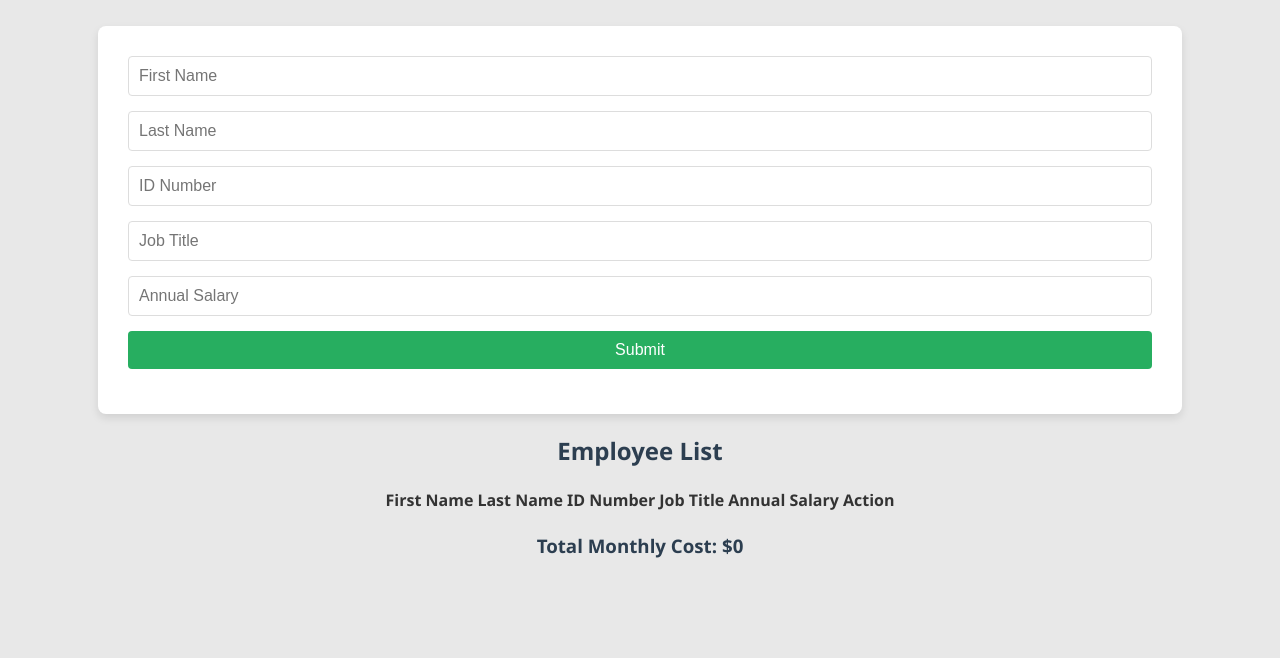
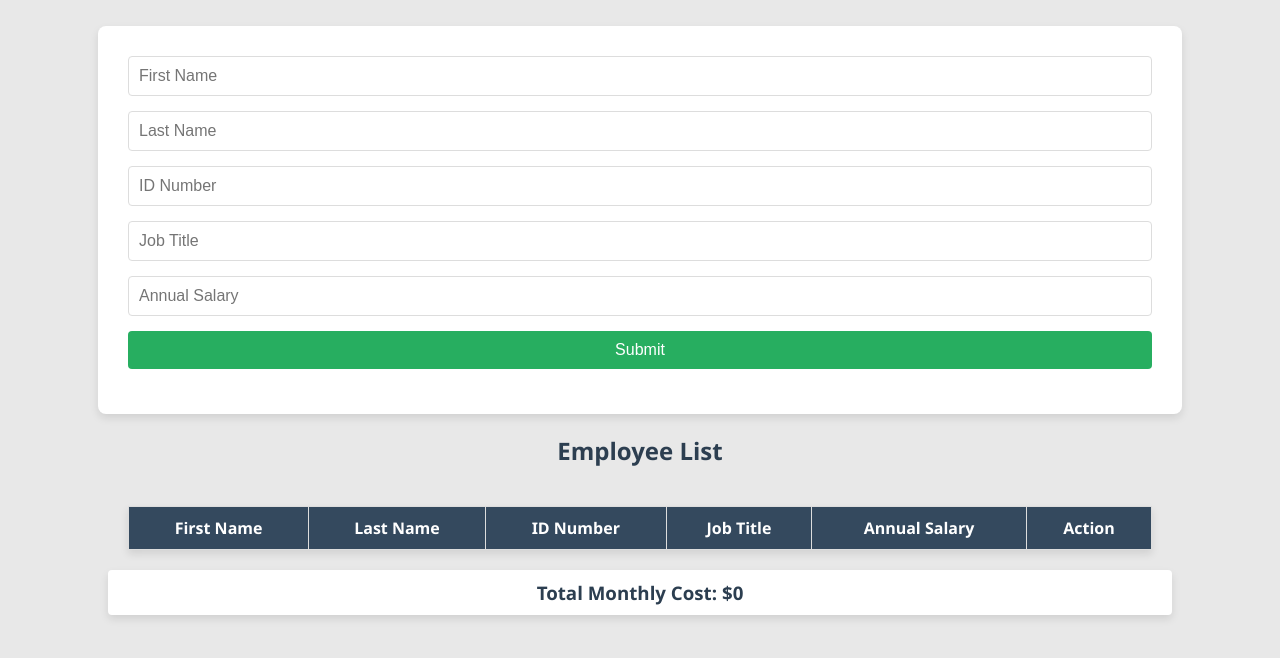
Before and after one commit to ssaid20/Employee-Salary-Calculator, a plain HTML site: page index.html in a window 1280 px wide. Drawn offline with Linux system fonts and the light colour scheme.

Commit message:
added styling to employee list table and buttons

```diff
--- a/styles/style.css
+++ b/styles/style.css
@@ -47,3 +47,60 @@ h2, h3 {
 #employeeForm button:hover {
     background-color: #2c3e50;
 }
+
+table {
+    width: 80%;
+    margin-top: 20px;
+    border-collapse: collapse;
+    background-color: #fff;
+    box-shadow: 0 4px 8px rgba(0, 0, 0, 0.1);
+}
+
+th, td {
+    padding: 10px 15px;
+    border: 1px solid #ddd;
+    box-sizing: border-box;
+}
+
+th {
+    background-color: #34495e;
+    color: #fff;
+}
+
+/* Zebra striping for rows */
+tr:nth-child(even) {
+    background-color: #f2f2f2;
+}
+
+
+/* Delete button styles */
+.deleteBtn {
+    background-color: #e74c3c;
+    color: #fff;
+    border: none;
+    padding: 5px 12px;
+    border-radius: 4px;
+    cursor: pointer;
+    transition: background-color 0.3s;
+}
+
+.deleteBtn:hover {
+    background-color: #c0392b;
+}
+
+/* Total Monthly Cost styling */
+h3 {
+    margin-top: 20px;
+    background-color: #fff;
+    padding: 10px 20px;
+    border-radius: 4px;
+    box-shadow: 0 4px 8px rgba(0, 0, 0, 0.1);
+    width: 80%;
+    text-align: center;
+}
+
+/* Over limit background styling */
+.exceedCost {
+    background-color: #e74c3c;
+    color: #fff;
+}
```
